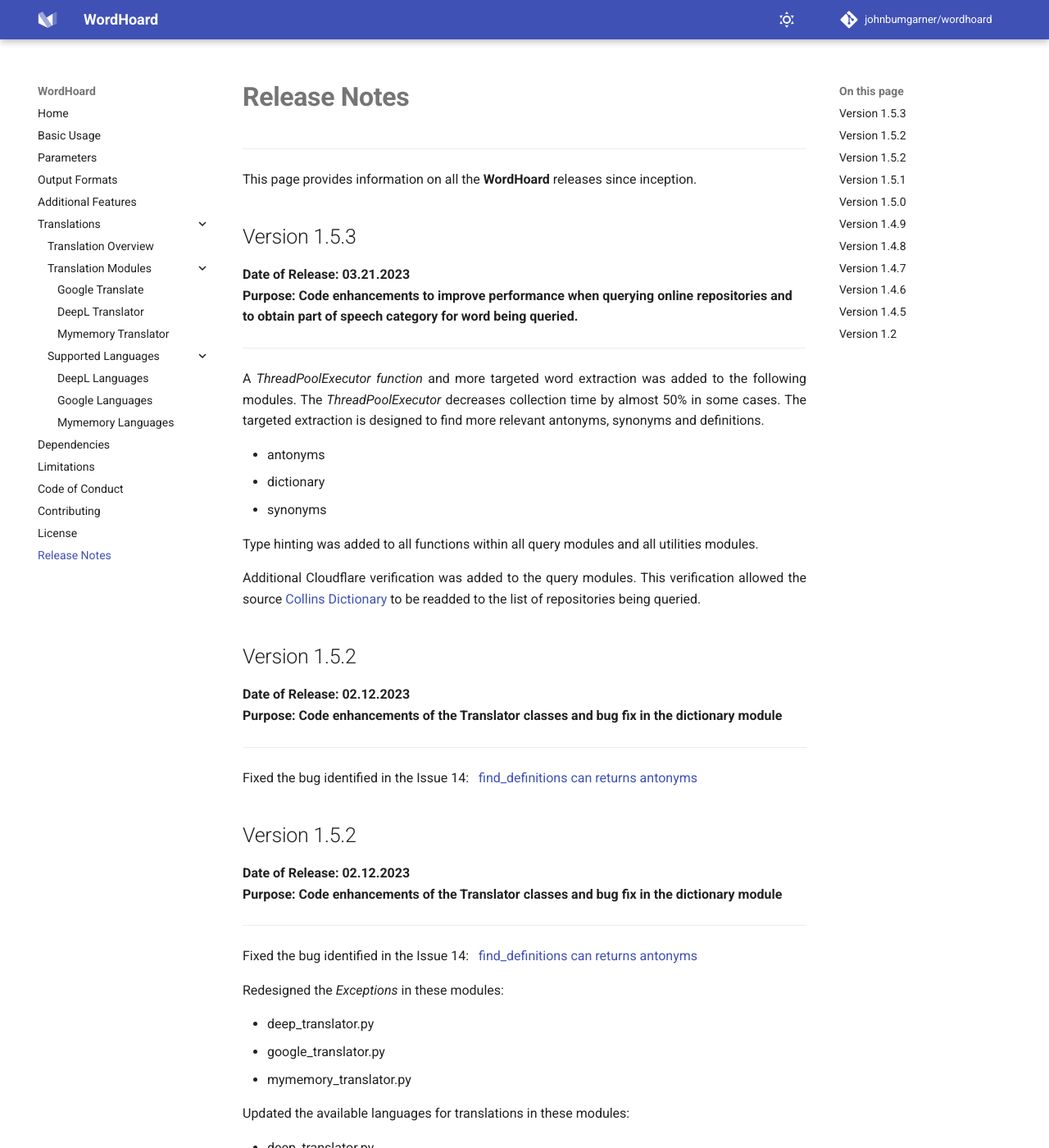
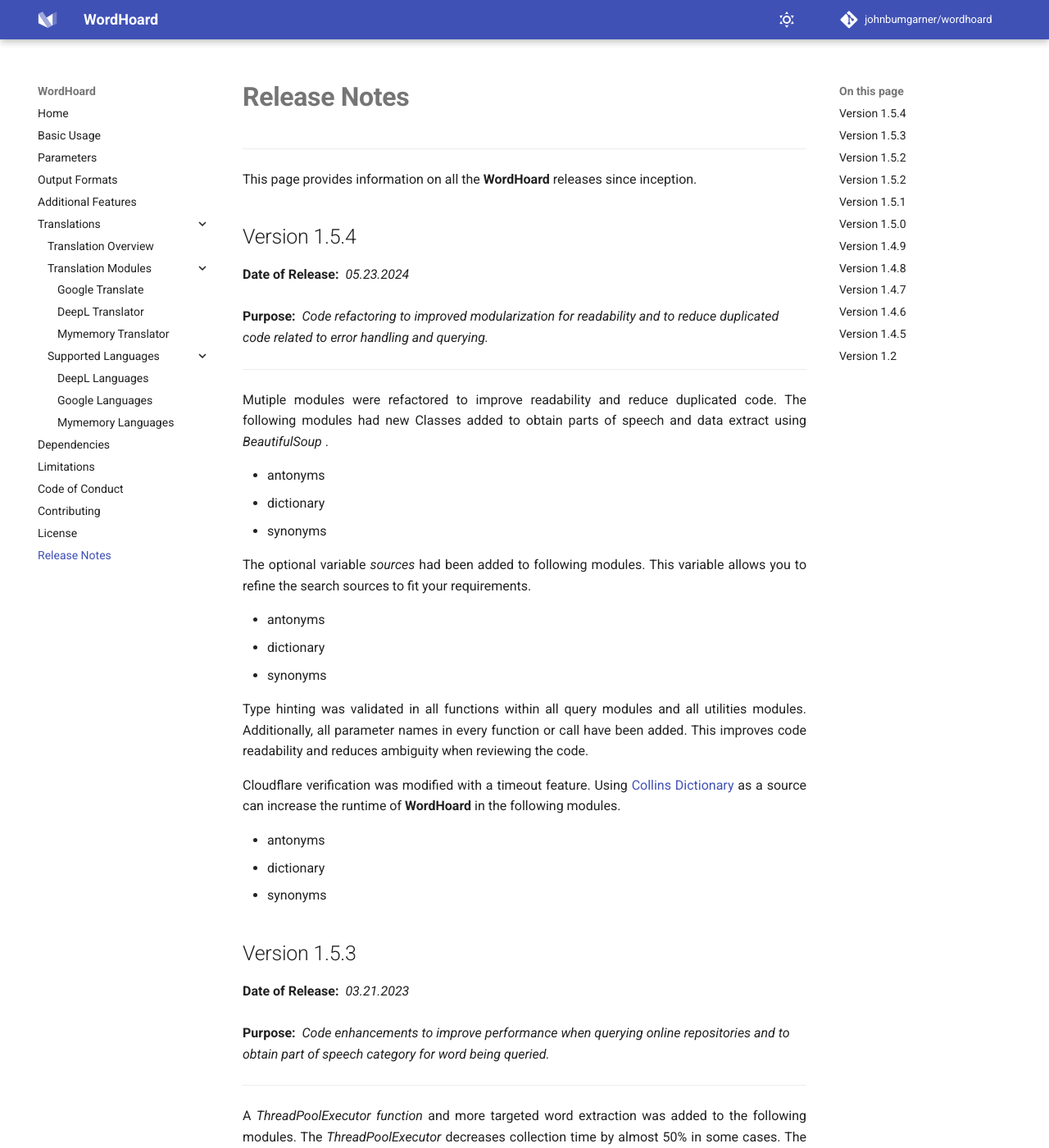
Before and after one commit to johnbumgarner/wordhoard, an MkDocs documentation site: the page built from docs/release-notes.md, in a window 1280 px wide and 1400 px high. Shown: the whole window at 82% size. Built offline with MkDocs 1.6.1 and Material for MkDocs 9.7.7, drawn with Linux system fonts in a browser that asks for light colours; comment, search, counter and statistics services are not loaded; some of the changed text lies outside the part shown.

Commit message:
UPDATED 05-23-2024

```diff
--- a/docs/release-notes.md
+++ b/docs/release-notes.md
@@ -5,10 +5,59 @@
 This page provides information on all the <strong>WordHoard</strong> releases since inception.
 </p>
 
+## Version 1.5.4
+
+<strong>Date of Release:&nbsp; </strong> <i>05.23.2024</i>
+<br>
+<br>
+<strong>Purpose:&nbsp; </strong> <i>Code refactoring to improved modularization for readability and to reduce duplicated code related to error handling and querying.</i>
+
+---
+
+<p align="justify">
+	Mutiple modules were refactored to improve readability and reduce duplicated code.  The following modules had new Classes added to
+obtain parts of speech and data extract using <i> BeautifulSoup </i> .
+</p>
+
+<ul>
+	<li>antonyms</li>
+	<li>dictionary</li>
+	<li>synonyms</li>
+</ul>
+
+
+<p align="justify">
+	The optional variable <i>sources</i> had been added to following modules. This variable allows you to refine the search sources to fit your requirements.
+</p>
+
+<ul>
+	<li>antonyms</li>
+	<li>dictionary</li>
+	<li>synonyms</li>
+</ul>
+
+
+<p align="justify">
+	Type hinting was validated in all functions within all query modules and all utilities modules. Additionally, all parameter names in every function or call have been added.  This improves code readability and reduces ambiguity when reviewing the code.
+</p>
+
+<p align="justify">
+	Cloudflare verification was modified with a timeout feature. Using <a href="https://www.collinsdictionary.com">Collins Dictionary</a> as a source can increase the runtime of <strong>WordHoard</strong> in the following modules.
+</p>
+
+<ul>
+	<li>antonyms</li>
+	<li>dictionary</li>
+	<li>synonyms</li>
+</ul>
+
+
 ## Version 1.5.3
 
-<strong>Date of Release: 03.21.2023</strong><br>
-<strong>Purpose: Code enhancements to improve performance when querying online repositories and to obtain part of speech category for word being queried.</strong>
+<strong>Date of Release:&nbsp; </strong> <i>03.21.2023</i>
+<br>
+<br>
+<strong>Purpose:&nbsp; </strong>  <i>Code enhancements to improve performance when querying online repositories and to obtain part of speech category for word being queried.</i>
 
 ---
 
@@ -37,8 +86,10 @@
 
 ## Version 1.5.2
 
-<strong>Date of Release: 02.12.2023</strong><br>
-<strong>Purpose: Code enhancements of the Translator classes and bug fix in the dictionary module</strong>
+<strong>Date of Release:&nbsp; </strong> <i>02.12.2023</i>
+<br>
+<br>
+<strong>Purpose:&nbsp; </strong> <i>Code enhancements of the Translator classes and bug fix in the dictionary module</i>
 
 ---
 
@@ -49,8 +100,10 @@
 
 ## Version 1.5.2
 
-<strong>Date of Release: 02.12.2023</strong><br>
-<strong>Purpose: Code enhancements of the Translator classes and bug fix in the dictionary module</strong>
+<strong>Date of Release:&nbsp; </strong> <i>02.12.2023</i>
+<br>
+<br>
+<strong>Purpose:&nbsp; </strong> <i>Code enhancements of the Translator classes and bug fix in the dictionary module</i>
 
 ---
 
@@ -91,8 +144,10 @@
 
 ## Version 1.5.1
 
-<strong>Date of Release: 04.06.2022</strong><br>
-<strong>Purpose: Code enhancements (proxy and user agents)</strong>
+<strong>Date of Release:&nbsp; </strong> <i>04.06.2022</i>
+<br>
+<br>
+<strong>Purpose:&nbsp; </strong> <i>Code enhancements (proxy and user agents)</i>
 
 ---
 
@@ -127,8 +182,10 @@
 
 ## Version 1.5.0
 
-<strong>Date of Release: 09.24.2021</strong><br>
-<strong>Purpose: Code enhancements (proxy and translation support)</strong>
+<strong>Date of Release:&nbsp; </strong> <i>09.24.2021</i>
+<br>
+<br>
+<strong>Purpose:&nbsp; </strong> <i>Code enhancements (proxy and translation support)</i>
 
 ---
 
@@ -164,8 +221,10 @@
 
 ## Version 1.4.9
 
-<strong>Date of Release: 09.07.2021</strong><br>
-<strong>Purpose: Added query rate limiting and additional exception handling</strong>
+<strong>Date of Release:&nbsp; </strong> <i>09.07.2021</i>
+<br>
+<br>
+<strong>Purpose:&nbsp; </strong> <i>Added query rate limiting and additional exception handling</i>
 
 ---
 
@@ -176,8 +235,10 @@
 
 ## Version 1.4.8
 
-<strong>Date of Release: 08.24.2021</strong><br>
-<strong>Purpose: Removed source and leftover debugging code</strong>
+<strong>Date of Release:&nbsp; </strong> <i>08.24.2021</i>
+<br>
+<br>
+<strong>Purpose:&nbsp; </strong> <i>Removed source and leftover debugging code</i>
 
 ---
 
@@ -189,8 +250,10 @@
 
 ## Version 1.4.7
 
-<strong>Date of Release: 08.15.2021</strong><br>
-<strong>Purpose: Bugfix linked to changes in a page's navigational structure</strong>
+<strong>Date of Release:&nbsp; </strong> <i>08.15.2021</i>
+<br>
+<br>
+<strong>Purpose:</strong> <i>Bugfix linked to changes in a page's navigational structure</i>
 
 ---
 
@@ -203,11 +266,12 @@
 </p>
 
 
-
 ## Version 1.4.6
 
-<strong>Date of Release: 06.06.2021</strong><br>
-<strong>Purpose: Code redesign and enhancements</strong>
+<strong>Date of Release:&nbsp; </strong> <i>06.06.2021</i>
+<br>
+<br>
+<strong>Purpose:&nbsp; </strong> <i>Code redesign and enhancements</i>
 
 ---
 
@@ -226,8 +290,10 @@
 
 ## Version 1.4.5
 
-<strong>Date of Release: 05.12.2021</strong><br>
-<strong>Purpose: Code enhancements</strong>
+<strong>Date of Release:&nbsp; </strong> <i>05.12.2021</i>
+<br>
+<br>
+<strong>Purpose:&nbsp; </strong> <i>Code enhancements</i>
 
 ---
 
@@ -238,8 +304,10 @@
 
 ## Version 1.2
 
-<strong>Date of Release: 10.23.2020</strong><br>
-<strong>Purpose: Initial Release</strong>
+<strong>Date of Release:&nbsp; </strong> <i>10.23.2020</i>
+<br>
+<br>
+<strong>Purpose:&nbsp; </strong> <i>Initial Release</i>
 
 ---
 
```
